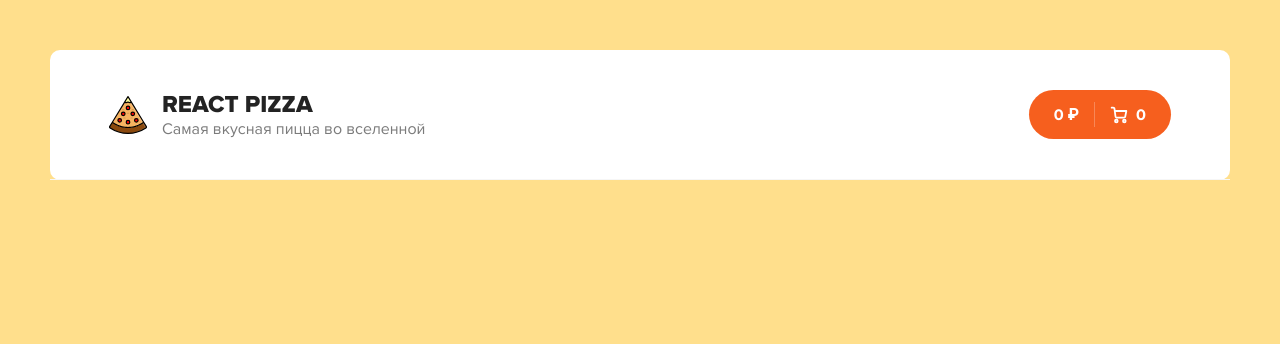
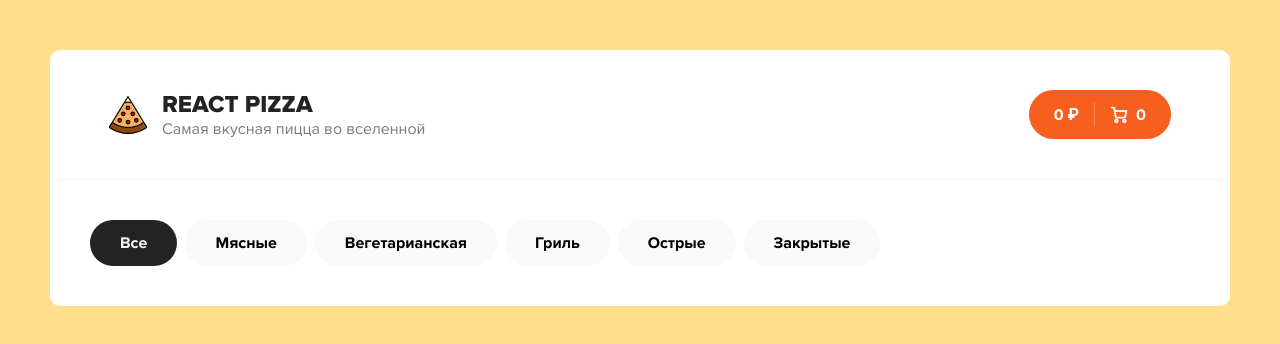
Before and after one commit to famovkin/react-pizza, a React (Create React App) app: page / in a window 1280 px wide. Shown: the top 344 px of the page. Built offline with nearby package versions, Linux system fonts and the light colour scheme.

Commit message:
feat: сверстать компонент Categories

```diff
--- a/src/App.js
+++ b/src/App.js
@@ -1,9 +1,16 @@
-import Header from "./components/Header";
+import { Header, Categories } from "./components";
 
 function App() {
   return (
     <div className="wrapper">
       <Header />
+      <div className="content">
+        <div className="content__sort">
+          <Categories
+            items={["Мясные", "Вегетарианская", "Гриль", "Острые", "Закрытые"]}
+          />
+        </div>
+      </div>
     </div>
   );
 }
--- /dev/null
+++ b/src/components/Categories.jsx
@@ -0,0 +1,30 @@
+import React, { useState } from "react";
+
+function Cateroties({ items }) {
+  const [activeCategory, setActiveCategory] = useState(null);
+
+  return (
+    <div className="categories">
+      <li
+        className={activeCategory === null ? "active" : ""}
+        onClick={() => setActiveCategory(null)}
+      >
+        Все
+      </li>
+      {items &&
+        items.map((item, index) => {
+          return (
+            <li
+              className={activeCategory === index ? "active" : ""}
+              onClick={() => setActiveCategory(index)}
+              key={`${item}${index}`}
+            >
+              {item}
+            </li>
+          );
+        })}
+    </div>
+  );
+}
+
+export default Cateroties;
--- a/src/components/Header.jsx
+++ b/src/components/Header.jsx
@@ -1,6 +1,6 @@
 import React from "react";
 import logo from "../images/pizza-logo.svg";
-import Button from "../components/Button";
+import { Button } from "../components";
 
 function Header() {
   return (
--- /dev/null
+++ b/src/components/index.js
@@ -0,0 +1,5 @@
+import Button from "./Button";
+import Header from "./Header";
+import Categories from "./Categories";
+
+export { Button, Header, Categories }
--- a/src/scss/app.scss
+++ b/src/scss/app.scss
@@ -37,3 +37,11 @@ body {
   margin: 0 auto;
   width: $container-width;
 }
+
+.content {
+  padding: 40px;
+
+  &__sort {
+    display: flex;
+  }
+}
--- a/src/scss/components/_all.scss
+++ b/src/scss/components/_all.scss
@@ -1,2 +1,3 @@
 @import "./header";
 @import "./button";
+@import "./categories";
--- /dev/null
+++ b/src/scss/components/_categories.scss
@@ -0,0 +1,29 @@
+@import "../mixins.scss";
+
+.categories {
+  display: flex;
+  gap: 8px;
+
+  li {
+    background-color: #f9f9f9;
+    padding: 13px 30px;
+    border-radius: 30px;
+    font-weight: 700;
+    cursor: pointer;
+    transition: background-color 0.1s ease-in-out;
+    @include noselect();
+
+    &:hover {
+      background-color: darken($gray, 2%);
+    }
+
+    &:active {
+      background-color: darken($gray, 5%);
+    }
+
+    &.active {
+      background-color: $black;
+      color: $gray;
+    }
+  }
+}
--- /dev/null
+++ b/src/scss/mixins.scss
@@ -0,0 +1,9 @@
+@mixin noselect {
+  -webkit-touch-callout: none; /* iOS Safari */
+  -webkit-user-select: none; /* Safari */
+  -khtml-user-select: none; /* Konqueror HTML */
+  -moz-user-select: none; /* Old versions of Firefox */
+  -ms-user-select: none; /* Internet Explorer/Edge */
+  user-select: none; /* Non-prefixed version, currently
+                                    supported by Chrome, Opera and Firefox */
+}
```
